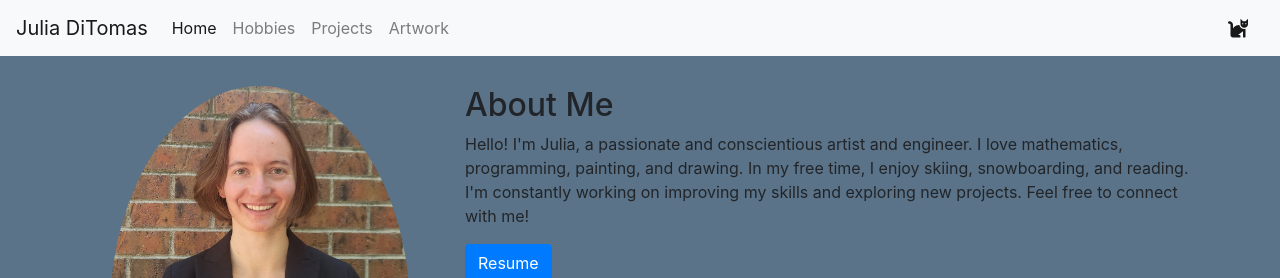
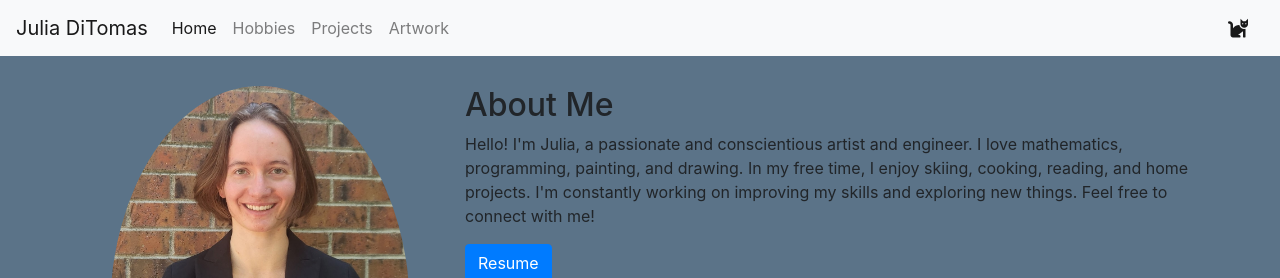
Before and after one commit to JuliaDiTomas/personal_site, a plain HTML site: page index.html in a window 1280 px wide. Shown: the top 278 px of the page. Drawn offline with nearby package versions, Linux system fonts and the light colour scheme.

Commit message:
Update index.html

```diff
--- a/index.html
+++ b/index.html
@@ -70,7 +70,7 @@
         <h2>About Me</h2>
         <p>
           Hello! I'm Julia, a passionate and conscientious artist and engineer. I love mathematics, programming, painting, and drawing.
-          In my free time, I enjoy skiing, snowboarding, and reading. I'm constantly working on improving my skills and exploring new projects.
+          In my free time, I enjoy skiing, cooking, reading, and home projects. I'm constantly working on improving my skills and exploring new things.
           Feel free to connect with me!
         </p>
         <a href="resume.html" class="btn btn-primary">Resume</a>
```
